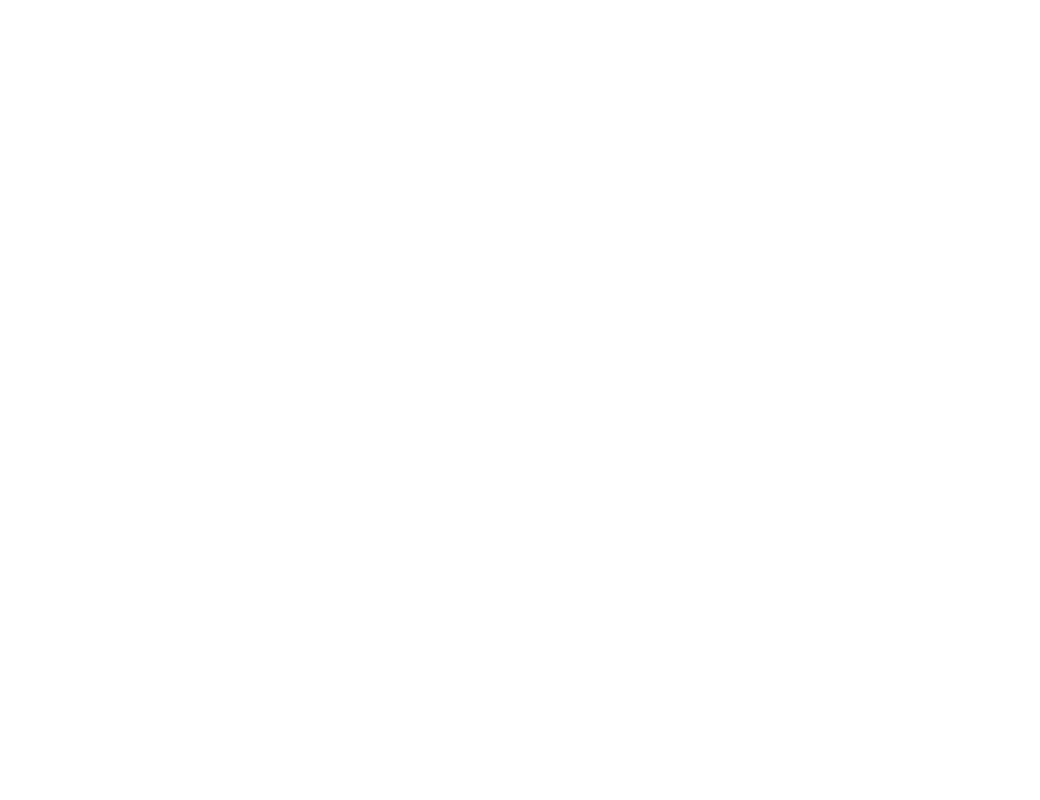
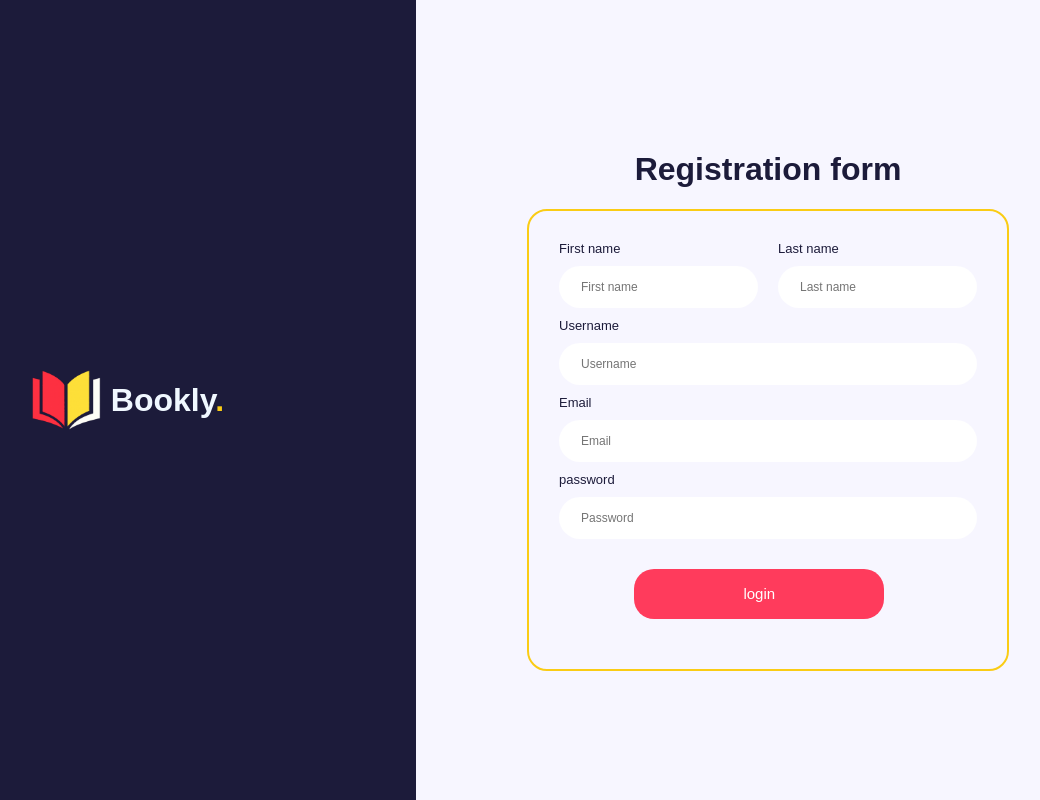
Before and after one commit to chaste-ganza/Online-Library-Website, a plain HTML site: page login.html in a window 1280 px wide. Shown: the whole page, without its empty margins (160-1200 px from the left). Drawn offline with Linux system fonts and the light colour scheme.

Commit message:
Added a login page and some animations

```diff
--- a/index.html
+++ b/index.html
@@ -3,8 +3,9 @@
 <head>
     <meta charset="UTF-8">
     <meta name="viewport" content="width=device-width, initial-scale=1.0">
-    <title>Document</title>
+    <title>Bookly-Homepage</title>
     <link rel="stylesheet" href="styles.css">
+    <link rel="icon" href="images/logo.png">
 </head>
 <body>
 
@@ -19,6 +20,10 @@
         </div>
     </div>
 
+
+    <div class="change" id="change"></div>
+
+
     <div class="header">
         <div class="logo-container">
             <img src="images/logo.png" alt="Library logo" class="logo" style="height: 100%;">
@@ -32,7 +37,7 @@
 
         </div>
         <div class="header-button-container">
-            <button class="signup-button">Sign Up</button>
+            <button class="signup-button" id="signupButton">Sign Up</button>
         </div>
     </div>
 
--- /dev/null
+++ b/login.css
@@ -0,0 +1,134 @@
+:root {
+  /* Backgrounds */
+  --color-bg: #f7f6ff;
+  --color-surface: #ffffff;
+
+  /* Text */
+  --color-text: #1c1b3a;
+  --color-text-muted: #6b6a8a;
+
+  /* Brand / Actions */
+  --color-primary: #ff3b5c;   /* coral red (CTA) */
+  --color-secondary: #4d96ff; /* bright blue */
+  --color-accent: #facc15;    /* warm yellow */
+
+  /* Decorative */
+  --color-purple: #bf5af2;
+  --color-teal: #2dd4bf;
+  --color-green: #86efac;
+
+  --color-border: #e6e6f5;
+}
+
+body{
+    background-color: var(--color-bg);
+    margin: 0;
+    display: flex;
+    color: var(--color-text);
+    font-family: sans-serif;
+}
+
+.dischange{
+    background-color: var(--color-text);
+    height: 100vh;
+    width: 100%;
+    position: absolute;
+    transition: 0.6s;
+    display: flex;
+}
+
+.left-section{
+    background-color: var(--color-text);
+    height: 100vh;
+    width: 45vw;
+    transition: 0.1s;
+    display: flex;
+    justify-content: center;
+    align-items: center;
+    gap: 10px;
+}
+
+.right-section{
+    background-color: var(--color-bg);
+    height: 100vh;
+    width: 55vw;
+    transition: 0.1s;
+    display: flex;
+    justify-content: center;
+    align-items: center;
+    flex-direction: column;
+}
+
+#login{
+    background-color:#ffffff;
+    width:480px;
+    display: flex;
+    flex-direction:column ;
+    justify-content: space-around;
+    border-radius: 20px;
+    height: fit-content;
+    gap: 20px;
+    background-color: rgb(232, 232, 232);
+
+
+}
+
+
+input[type="text"], input[type="password"],input[type="email"]{
+    font-size: 12px;
+    height: 18px;
+    border-radius: 100px;
+    border: none;
+    padding: 10px 20px;
+    margin-top: 10px;
+    outline: none;
+    border: rgba(255, 255, 255, 0) 2px solid;
+    transition: 0.2s;
+
+}
+
+input:focus{
+    border: var(--color-secondary) solid 2px;
+}
+
+
+label{
+    font-size: 13px;
+}
+
+#loginItems{
+    display: flex;
+    flex-direction: column;
+}
+
+label{
+    text-align: left;
+    width: 100%;
+}
+#loginButton{
+    justify-content: center;
+    margin: 20px;
+    margin-left: 18%;
+    width: 250px;
+    height:50px;
+    border-radius: 20px;
+    border: 2px solid rgba(99, 108, 232, 0) ;
+    background-color: var(--color-primary);
+    color: white;
+    font-size: 15px;
+    transition: 0.2s;
+}
+
+#loginButton:hover{
+    background-color: var(--color-accent);
+    border: 2px solid var(--color-secondary) ;
+}
+
+form{
+    display: flex;
+    flex-direction: column;
+    gap: 10px;
+    padding: 30px 30px;
+    border: var(--color-accent) solid 2px;
+    border-radius: 20px;
+}
--- a/login.html
+++ b/login.html
@@ -0,0 +1,62 @@
+<!DOCTYPE html>
+<html lang="en">
+<head>
+    <meta charset="UTF-8">
+    <meta name="viewport" content="width=device-width, initial-scale=1.0">
+    <title>Bookly-Login</title>
+    <link rel="stylesheet" href="login.css">
+    <link rel="icon" href="images/logo.png">
+</head>
+<body>
+
+    <div class="dischange" id="dischange"></div>
+
+    <div class="left-section">
+        <img src="images/logo.png" alt="" style="height: 60px;">
+        <h1 style="margin-top: 0; margin-bottom: 0; color: aliceblue;">Bookly<span style="color: #facc15;">.</span></h1>
+    </div>
+
+
+
+    <div class="right-section">
+        <h1>
+            Registration form
+        </h1>
+        <form action="#" method="GET">
+            <div style="display: flex; flex-direction: row; gap: 20px;">
+                <div id="loginItems">
+                    <label for="fname">First name</label>
+                    <input type="text" name="firstname" id="name" placeholder="First name">
+                </div>
+
+                <div id="loginItems">
+                    <label for="lname">Last name</label>
+                    <input type="text" name="lastname" id="name" placeholder="Last name">
+                </div>
+
+            </div>
+
+
+
+            <div id="loginItems">
+                <label for="uname">Username</label>
+                <input type="text" name="username" id="name" placeholder="Username">
+            </div>
+
+            <div id="loginItems">
+                <label for="email">Email</label>
+                <input type="email" name="email" id="email" placeholder="Email">
+            </div>
+
+            <div id="loginItems">
+                <label for="pass">password</label>
+                <input type="password" name="password" id="pass" placeholder="Password">
+            </div>
+
+            <input type="submit" value="login" id="loginButton">
+    </form>
+    </div>
+    </div>
+    <script src="login.js"></script>
+</body>
+</html>
--- /dev/null
+++ b/login.js
@@ -0,0 +1,9 @@
+const dischange = document.getElementById("dischange")
+
+function dischangeAnimation(){
+    setTimeout(() => {
+        dischange.style.width = "0vw";
+    }, 1);
+}
+
+dischangeAnimation()
--- a/styles.css
+++ b/styles.css
@@ -29,6 +29,20 @@
     font-family: 'Segoe UI', 'Open Sans', 'Verdana', sans-serif;
     background-color: var(--color-bg);
 }
+
+
+
+.change{
+    background-color: var(--color-text);
+    height: 100vh;
+    width: 0%;
+    z-index: 1;
+    position: absolute;
+    display: none;
+    transition: 0.3s;
+    display: flex;
+}
+
 
 
 /*********************************************************/
@@ -104,6 +118,7 @@
   text-decoration: none;
   font-size: 14px;
   transition: transform 0.3s ease;
+  color: var(--color-text);
 }
 
 a::after {
@@ -219,11 +234,16 @@
 
 input{
     border: none;
+    outline: none;
     height: 45px;
     width: 230px;
     border-top-left-radius: 10px;
     border-bottom-left-radius: 10px;
     margin-left: 10px;
+}
+
+input:focus{
+    border: none;
 }
 
 
```
Also changed, not shown: script.js (+14 -1 lines), images/back.png (added).
